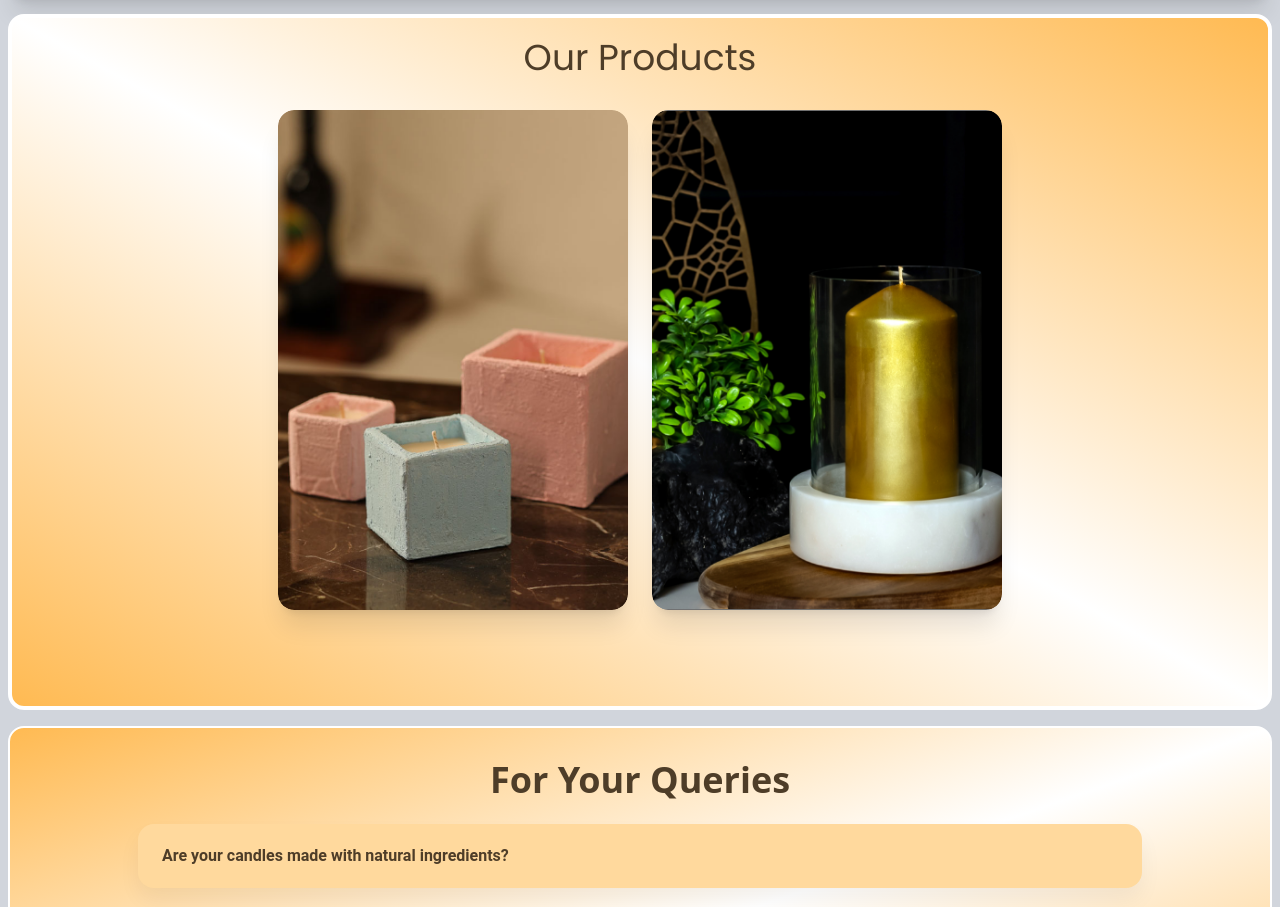
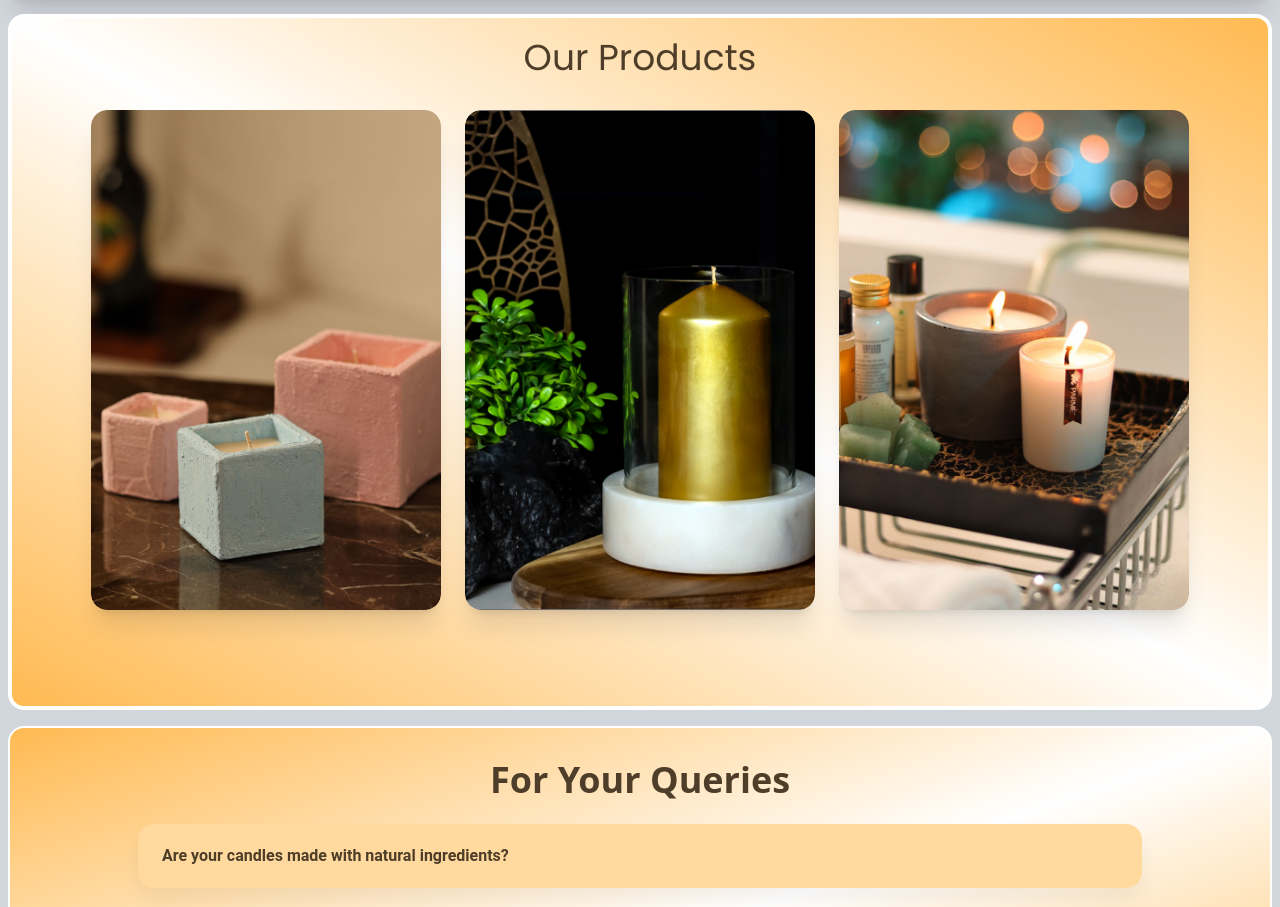
Before and after one commit to AMDHAAROON/Candlex.io, a React (Vite) app: page / in a window 1280 px wide. Shown: the part 1070-1977 px from the top of the page. Built offline with nearby package versions, Linux system fonts and the light colour scheme; some icons are missing; a web font is replaced by a local one.

Commit message:
added another data to the product page

```diff
--- a/src/Utility/data.js
+++ b/src/Utility/data.js
@@ -41,5 +41,9 @@ export const candleProducts = [
     name: "Rose Garden",
     image: "Assets/seperate/p2.png"
   },
+  {
+    name: "Magical dunes",
+    image: "Assets/seperate/p1.png"
+  },
   // Add more products...
 ];
```
